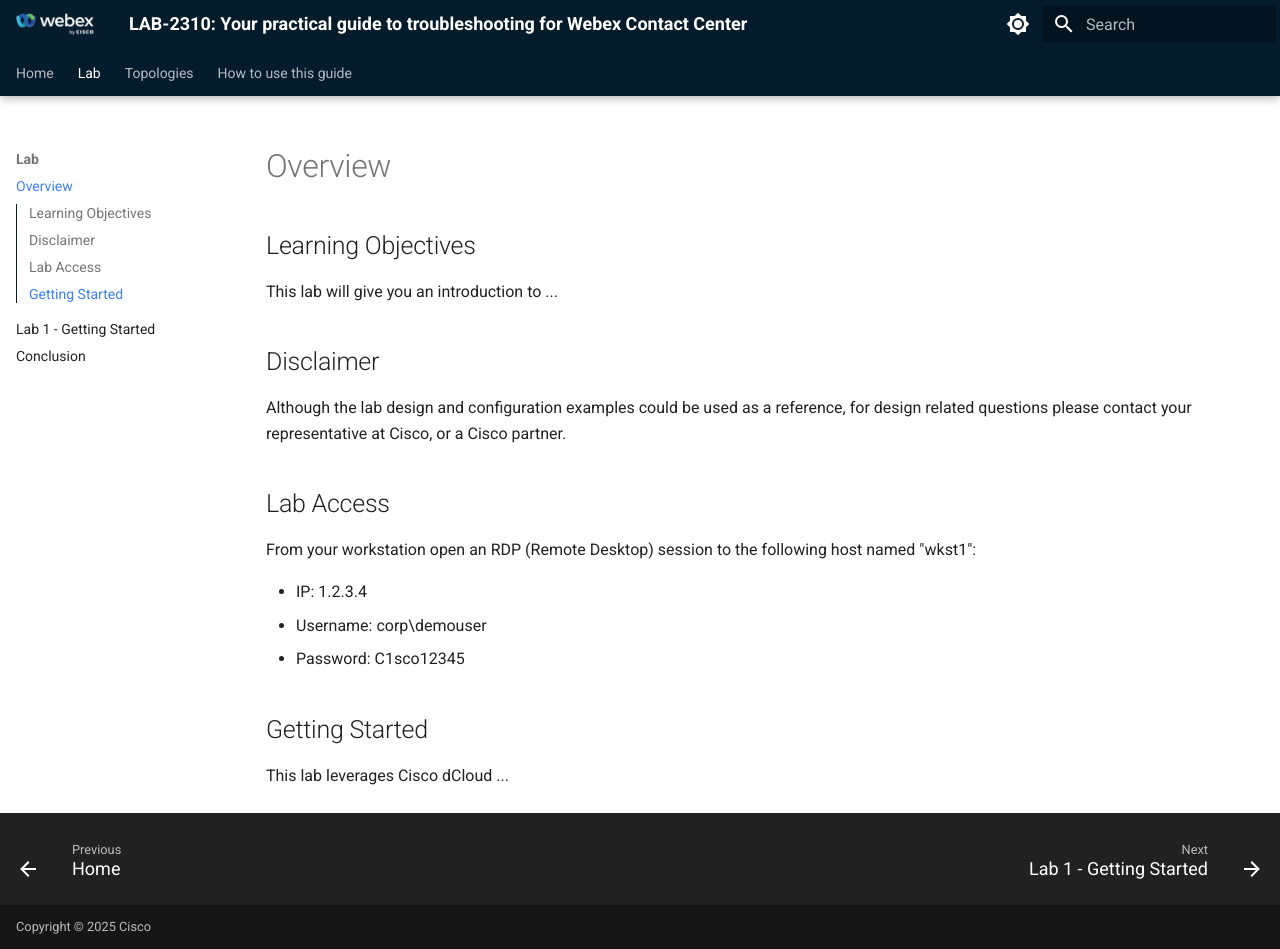
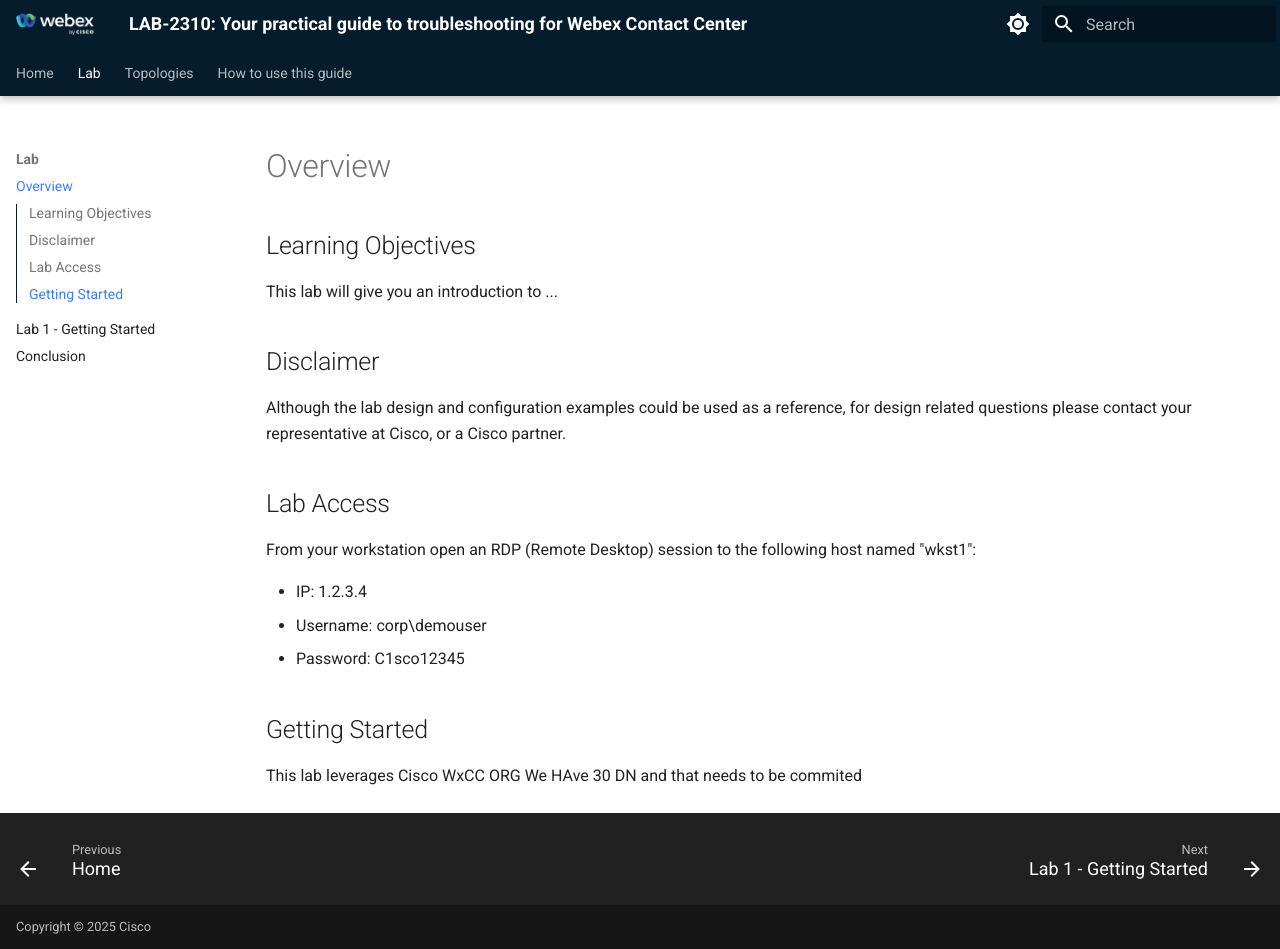
Before and after one commit to WebexCC-SA/LAB-2310, an MkDocs documentation site: the page built from docs/overview.md, in a window 1280 px wide and 949 px high. Built offline with MkDocs 1.6.1 and Material for MkDocs 9.7.7, drawn with Linux system fonts in a browser that asks for light colours.

Commit message:
Version 1

```diff
--- a/docs/overview.md
+++ b/docs/overview.md
@@ -18,4 +18,5 @@
 
 ## Getting Started
 
-This lab leverages Cisco dCloud ...
+This lab leverages Cisco WxCC ORG
+We HAve 30 DN and that needs to be commited
```
Also changed, not shown: docs/index.md (+2 -0 lines).
